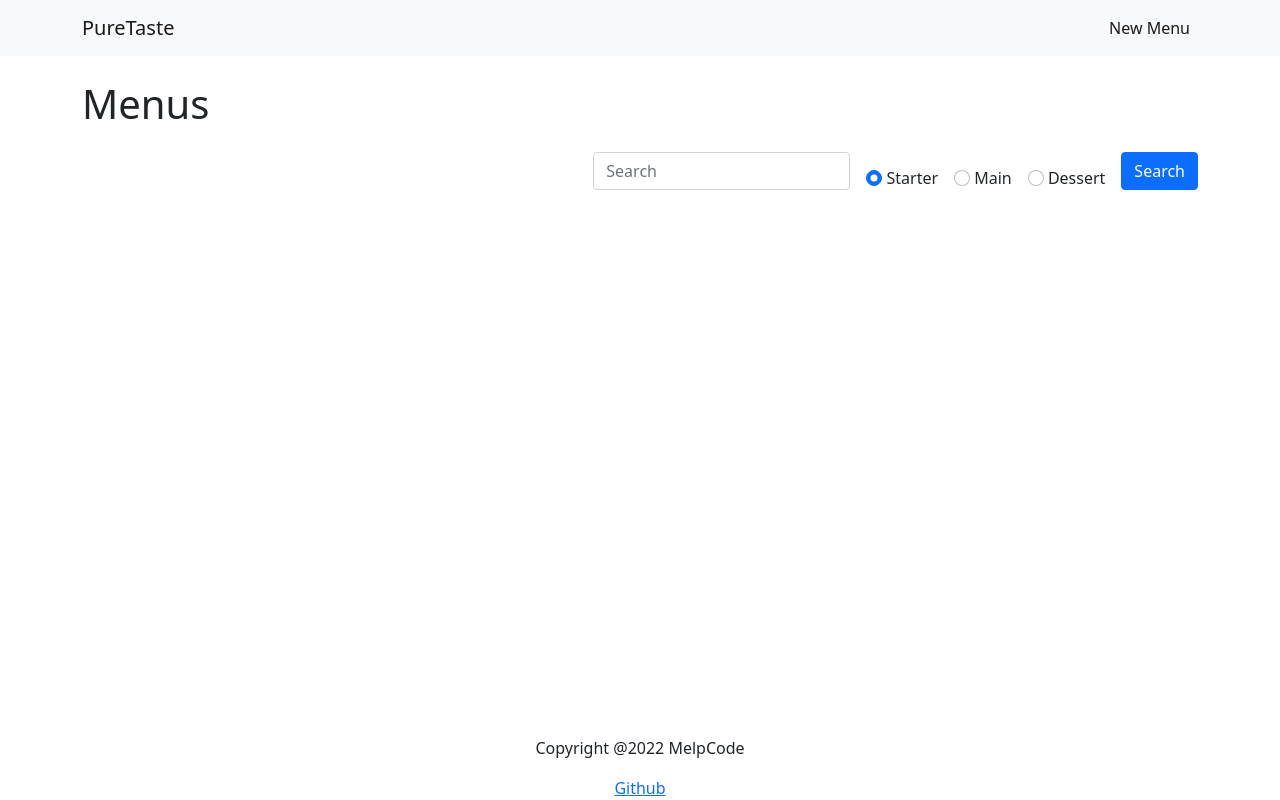
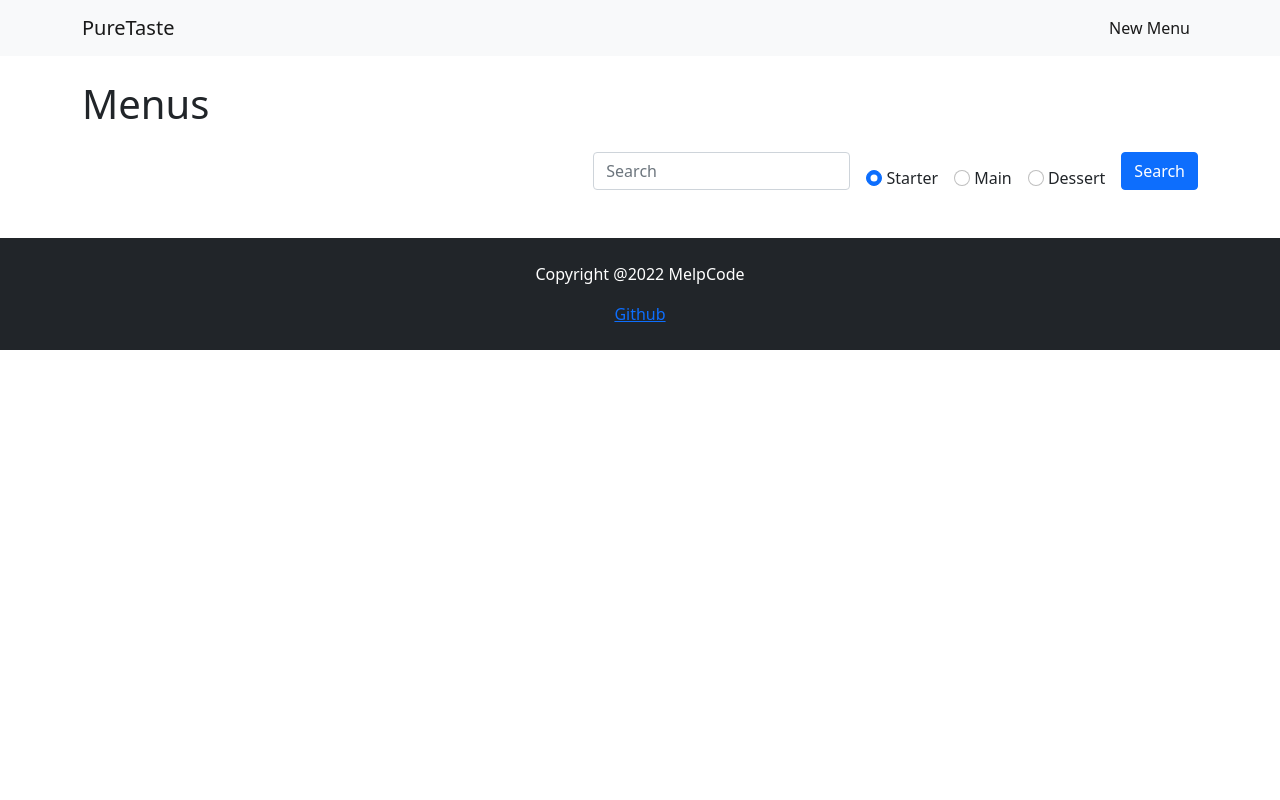
Before and after one commit to MelpCode/django-menus-app, a Django app: page /menus/ in a window 1280 px wide. Run offline with Django 4.2, Linux system fonts and the light colour scheme; data that the repository does not hold is empty.

Commit message:
app updated

```diff
--- a/django_menus_app/django_menus_app/templates/layout/main.html
+++ b/django_menus_app/django_menus_app/templates/layout/main.html
@@ -13,7 +13,7 @@
 </head>
 <body>
   {% include 'partials/navigation.html' %}
-  <div class="container">
+  <div class="container mb-4">
     {%block content%}{%endblock%}
   </div>
 
--- a/django_menus_app/django_menus_app/templates/menus/menus.html
+++ b/django_menus_app/django_menus_app/templates/menus/menus.html
@@ -10,7 +10,7 @@
 
   {% include 'partials/messages.html'%}
 
-  <div class="row">
+  <div class="row mb-4">
     {%for menu in menus%}
         <div class="col-md-3">
           <div class="card card-body">
--- a/django_menus_app/django_menus_app/templates/partials/footer.html
+++ b/django_menus_app/django_menus_app/templates/partials/footer.html
@@ -1,6 +1,6 @@
 {%block footer%}
-  <div class="text-center mt-4 fixed-bottom">
-    <p class="copyright">Copyright @2022 MelpCode</p>
+  <div class="text-center mt-4 bg-dark p-4">
+    <p class="copyright text-white">Copyright @2022 MelpCode</p>
     <a href=""> Github</a>
   </div>
 {%endblock%}
--- a/django_menus_app/django_menus_app/templates/partials/messages.html
+++ b/django_menus_app/django_menus_app/templates/partials/messages.html
@@ -11,5 +11,4 @@
     </div>
 </div>
 
-
 {% endif %}
```
